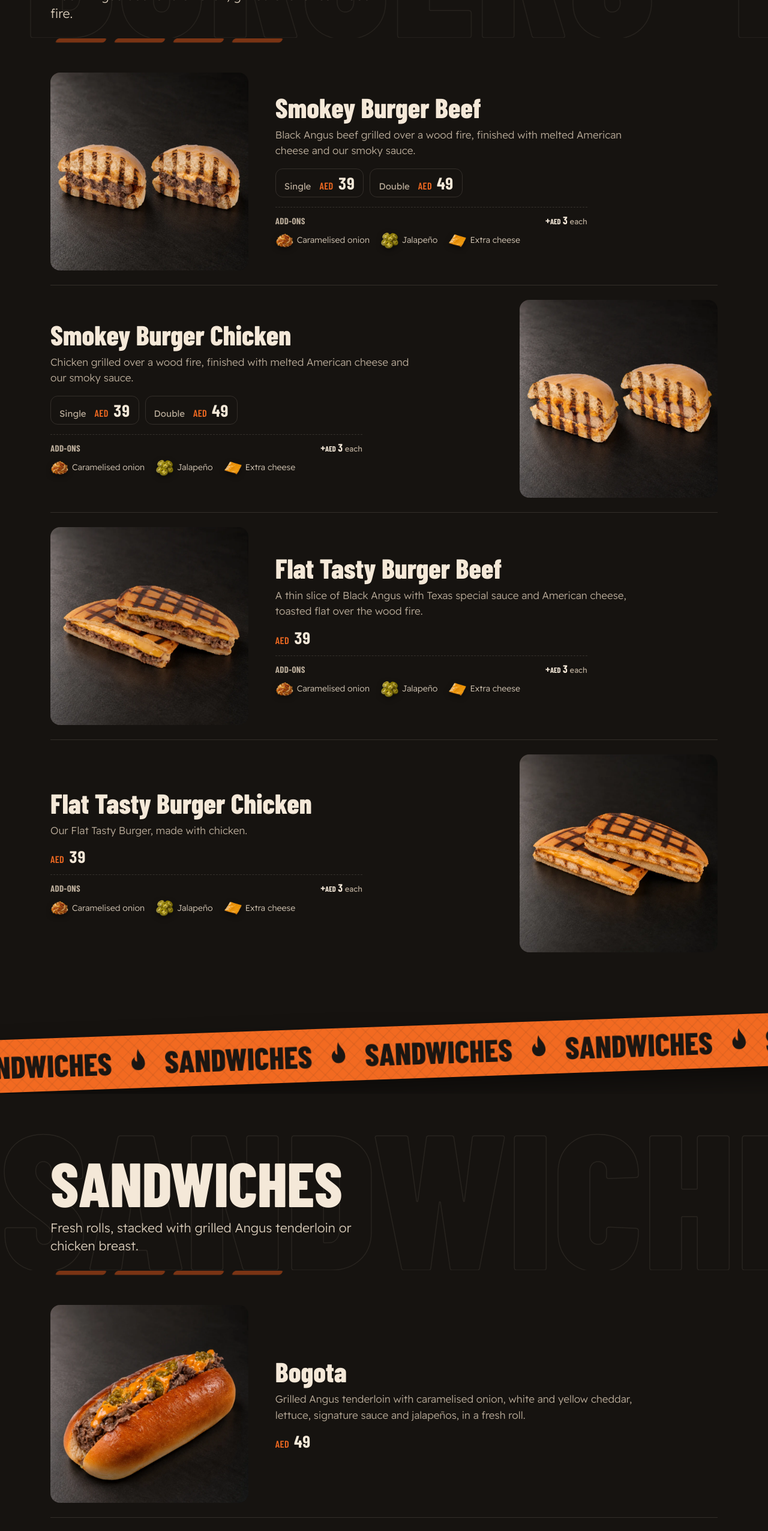
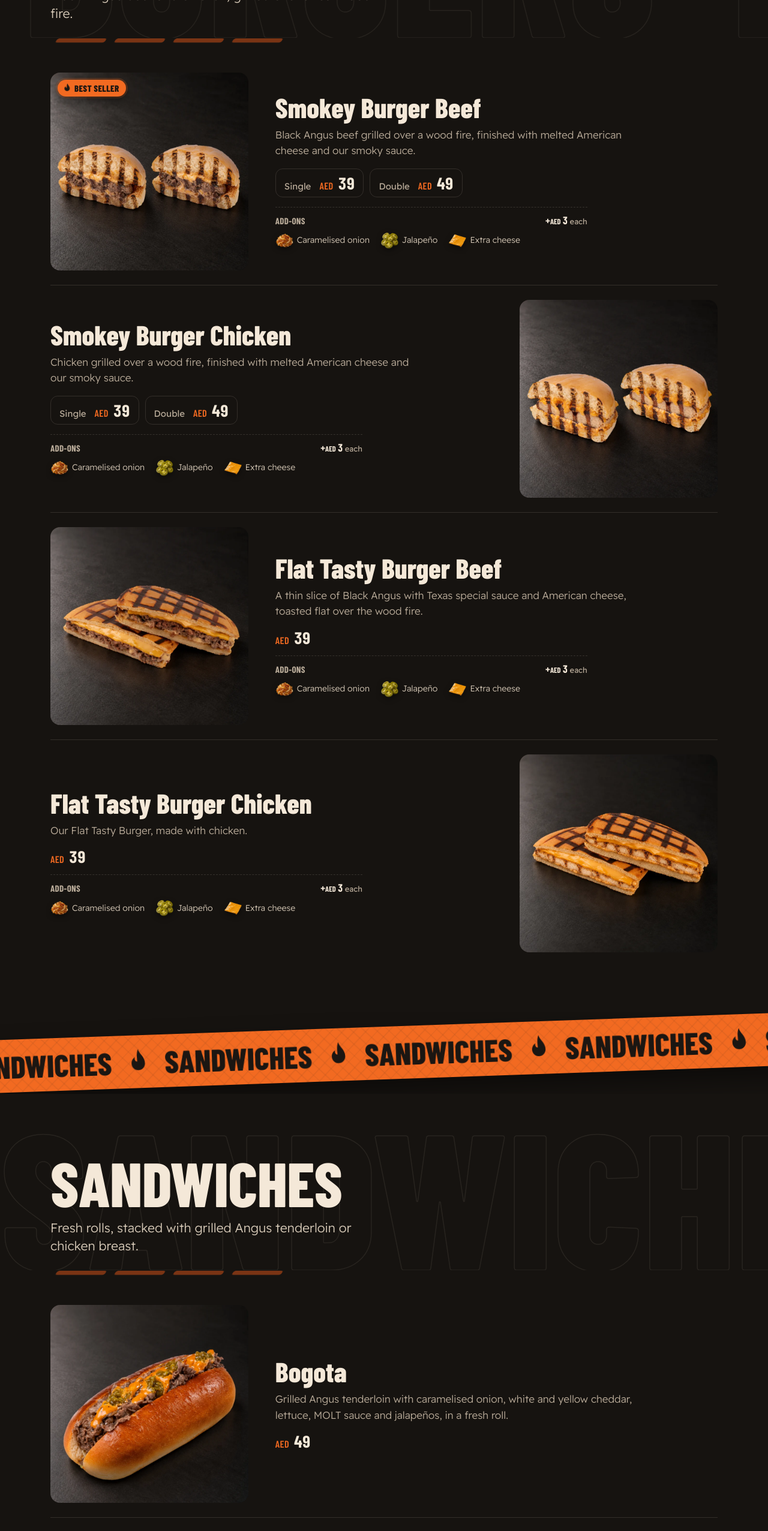
Before and after one commit to MonMoneer/burger-hunch-menu, a plain HTML site: page index.html in a window 1280 px wide. Shown: the part 920-3473 px from the top of the page at 60% size. Drawn offline with Linux system fonts and the light colour scheme.

Commit message:
Best seller badges and original sauce names
- Best seller badge on Smokey Burger Beef, Corn Salad, Hunch Sauce and MOLT Sauce
- Sauce names back to Hunch Sauce and MOLT Sauce

Co-Authored-By: Claude Opus 5.5 <noreply@anthropic.com>
Claude-Session: https://claude.ai/code/session_01593DdNt4ohMA5XQcDxVyGY

```diff
--- a/index.html
+++ b/index.html
@@ -176,6 +176,19 @@ main.swap{animation:swap .45s ease}
 .reveal.seen .copy>:nth-child(3){transition-delay:.18s}
 @media (hover:hover){.item.seen:hover .ph img{transform:scale(1.07)}}
 
+/* best-seller badge */
+.best{position:absolute;top:12px;inset-inline-start:12px;z-index:2;display:inline-flex;align-items:center;gap:7px;padding:7px 12px 6px 10px;border-radius:999px;background:var(--orange);color:#1b1612;font:800 15px/1 var(--display);text-transform:uppercase;letter-spacing:.02em;white-space:nowrap;box-shadow:0 8px 18px rgba(0,0,0,.45),0 0 0 3px rgba(242,106,33,.22);pointer-events:none}
+[dir=rtl] .best{font:700 13px/1.1 var(--text);letter-spacing:0;padding:7px 10px 7px 12px}
+.best svg{width:11px;height:14px;flex:none;fill:#1b1612;transform-origin:50% 90%;animation:flick 1.4s ease-in-out infinite}
+@keyframes flick{0%,100%{transform:scale(1) rotate(-4deg)}50%{transform:scale(1.18,1.08) rotate(4deg)}}
+.cimg .best{top:-8px;left:50%;inset-inline-start:auto;translate:-50% 0;padding:5px 9px 4px 8px;font-size:12px;gap:5px}
+[dir=rtl] .cimg .best{font-size:11px;padding:5px 8px}
+.cimg .best svg{width:9px;height:11px}
+.sheet .best{top:16px;inset-inline-start:16px;font-size:17px;padding:9px 14px 8px 12px}
+.js .reveal .best,.js .saucebar .best{opacity:0;scale:.5}
+.reveal.seen .best{opacity:1;scale:1;transition:opacity .4s ease .55s,scale .6s cubic-bezier(.3,1.6,.5,1) .55s}
+.saucebar.seen .best{opacity:1;scale:1;transition:opacity .4s ease,scale .6s cubic-bezier(.3,1.6,.5,1);transition-delay:calc(var(--k)*140ms + 1.2s)}
+
 /* fries options + burger add-ons */
 .opts{display:flex;flex-wrap:wrap;gap:8px;margin-top:12px}
 .opts span{display:inline-flex;align-items:center;gap:8px;min-height:36px;padding:6px 14px;border-radius:999px;border:1px solid rgba(242,106,33,.45);color:var(--cream);font:600 15px/1 var(--text)}
@@ -295,7 +308,7 @@ dialog.closing[open]::backdrop{animation:fadeOut .22s ease forwards}
   *,*::before,*::after{animation:none!important;transition:none!important}
   html{scroll-behavior:auto}
   .js .splash{display:none}
-  .js .hero h1 .c,.js .beef,.js .sao,.js .reveal .ph img,.js .reveal .copy>*,.js .op .ttl,.js .op .tag,.js .end .sign span,.js .saucebar .plank,.js .saucebar .cimg,.js .saucebar .stag{transform:none;opacity:1;filter:none;clip-path:none}
+  .js .hero h1 .c,.js .beef,.js .sao,.js .reveal .ph img,.js .reveal .copy>*,.js .op .ttl,.js .op .tag,.js .end .sign span,.js .saucebar .plank,.js .saucebar .cimg,.js .saucebar .stag,.js .reveal .best,.js .saucebar .best{transform:none;opacity:1;filter:none;clip-path:none;scale:1}
   .cimg::before{opacity:1}
   .js .lattice{opacity:.75;transform:rotate(-8deg)}
   .sear i{transform:skewX(-35deg) scaleX(1);background:#7a3414}
@@ -350,7 +363,7 @@ const T={
   aed:["All prices are in UAE dirhams (AED).","جميع الأسعار بالدرهم الإماراتي."],
   addons:["Add-ons","إضافات"],each:["each","للواحد"],plain:["Plain","سادة"],seasoned:["Seasoned","بالتوابل"],
   view:["View","عرض"],close:["Close","إغلاق"],sauces:["Sauces","الصوصات"],sbTag:["Add your own touch to your sandwich.","أضف لمستك الخاصة على ساندوتشك."],langBtn:["Switch to Arabic","التبديل إلى الإنجليزية"],
-  cur:["AED","درهم"]
+  cur:["AED","درهم"],best:["Best seller","الأكثر طلبًا"]
 };
 const CATS=[
  {id:"burgers",n:["Burgers","برجر"],t:["Black Angus beef and chicken, grilled over a real wood fire.","لحم بلاك أنجوس ودجاج، مشويّان على نار الحطب."]},
@@ -360,21 +373,21 @@ const CATS=[
 ];
 const ADDONS=[{img:"caramelised-onion",n:["Caramelised onion","بصل مكرمل"]},{img:"jalapeno",n:["Jalapeño","هالبينو"]},{img:"extra-cheese",n:["Extra cheese","جبن إضافي"]}],ADDON_PRICE=3;
 const ITEMS=[
- {c:"burgers",img:"smokey-beef",sizes:[39,49],n:["Smokey Burger Beef","برجر سموكي لحم"],add:1,d:["Black Angus beef grilled over a wood fire, finished with melted American cheese and our smoky sauce.","لحم بلاك أنجوس مشوي على نار الحطب، مع جبن أمريكي ذائب وصوص سموكي."]},
+ {c:"burgers",img:"smokey-beef",best:1,sizes:[39,49],n:["Smokey Burger Beef","برجر سموكي لحم"],add:1,d:["Black Angus beef grilled over a wood fire, finished with melted American cheese and our smoky sauce.","لحم بلاك أنجوس مشوي على نار الحطب، مع جبن أمريكي ذائب وصوص سموكي."]},
  {c:"burgers",img:"smokey-chicken",sizes:[39,49],n:["Smokey Burger Chicken","برجر سموكي دجاج"],add:1,d:["Chicken grilled over a wood fire, finished with melted American cheese and our smoky sauce.","دجاج مشوي على نار الحطب، مع جبن أمريكي ذائب وصوص سموكي."]},
  {c:"burgers",img:"flat-beef",p:39,add:1,n:["Flat Tasty Burger Beef","فلات تيستي برجر لحم"],d:["A thin slice of Black Angus with Texas special sauce and American cheese, toasted flat over the wood fire.","شريحة بلاك أنجوس رقيقة مع صوص تكساس الخاص والجبن الأمريكي، محمّصة على نار الحطب."]},
  {c:"burgers",img:"flat-chicken",p:39,add:1,n:["Flat Tasty Burger Chicken","فلات تيستي برجر دجاج"],d:["Our Flat Tasty Burger, made with chicken.","فلات تيستي برجر، بالدجاج."]},
- {c:"sandwiches",img:"bogota",p:49,n:["Bogota","بوغوتا"],d:["Grilled Angus tenderloin with caramelised onion, white and yellow cheddar, lettuce, signature sauce and jalapeños, in a fresh roll.","شرائح تندرلوين أنجوس مشوية مع بصل مكرمل، وجبن شيدر أبيض وأصفر، وخس، وسيغنتشر صوص، وهالبينو، في خبز رول طازج."]},
+ {c:"sandwiches",img:"bogota",p:49,n:["Bogota","بوغوتا"],d:["Grilled Angus tenderloin with caramelised onion, white and yellow cheddar, lettuce, MOLT sauce and jalapeños, in a fresh roll.","شرائح تندرلوين أنجوس مشوية مع بصل مكرمل، وجبن شيدر أبيض وأصفر، وخس، وصوص مولت، وهالبينو، في خبز رول طازج."]},
  {c:"sandwiches",img:"sao-paulo",p:39,n:["Sao Paulo","ساو باولو"],d:["Grilled chicken breast strips in our special marinade, with lettuce, white cheddar, crispy onion, ranch, honey mustard and chipotle, in a fresh roll.","شرائح صدر دجاج مشوية بتتبيلتنا الخاصة، مع خس وجبن شيدر أبيض وبصل مقرمش وصوص رانش وعسل وخردل وشيبوتلي، في خبز رول طازج."]},
  {c:"appetizers",img:"fries",p:15,opts:["plain","seasoned"],n:["French Fries","بطاطس"],d:["Golden and crispy, plain or seasoned with our spices.","ذهبية ومقرمشة، سادة أو بالتوابل."]},
- {c:"appetizers",img:"cheese-fries",p:25,n:["Cheese Fries","تشيز فرايز"],d:["Fries loaded with American cheddar, house sauce and sliced jalapeños.","بطاطس مغطاة بجبن شيدر أمريكي وهاوس صوص وشرائح هالبينو."]},
- {c:"appetizers",img:"hunch-bites",p:25,n:["Chicken Bites","تشيكن بايتس"],d:["Five pieces of fried chicken breast, served with house sauce.","خمس قطع من صدر الدجاج المقلي، تُقدَّم مع هاوس صوص."]},
+ {c:"appetizers",img:"cheese-fries",p:25,n:["Cheese Fries","تشيز فرايز"],d:["Fries loaded with American cheddar, Hunch sauce and sliced jalapeños.","بطاطس مغطاة بجبن شيدر أمريكي وصوص هنش وشرائح هالبينو."]},
+ {c:"appetizers",img:"hunch-bites",p:25,n:["Chicken Bites","تشيكن بايتس"],d:["Five pieces of fried chicken breast, served with Hunch sauce.","خمس قطع من صدر الدجاج المقلي، تُقدَّم مع صوص هنش."]},
  {c:"appetizers",img:"cheese-nachos",p:15,n:["Cheese Nachos","ناتشوز بالجبنة"],d:["Two fried nachos filled with American cheese and jalapeños.","قطعتان من الناتشوز المقلي محشوتان بالجبن الأمريكي والهالبينو."]},
- {c:"appetizers",img:"corn-salad",p:20,n:["Corn Salad","سلطة الذرة"],d:["Grilled corn, feta, fresh coriander, tomatoes, green peppers and spring onions, with lemon mayonnaise.","ذرة مشوية مع جبنة الفيتا، والكزبرة الطازجة، والطماطم، والفلفل الأخضر، والبصل الأخضر، مع صوص المايونيز بالليمون."]},
- {c:"appetizers",s:1,g:"h",sn:["House","هاوس"],img:"hunch-sauce",p:6,n:["House Sauce","هاوس صوص"]},
+ {c:"appetizers",img:"corn-salad",best:1,p:20,n:["Corn Salad","سلطة الذرة"],d:["Grilled corn, feta, fresh coriander, tomatoes, green peppers and spring onions, with lemon mayonnaise.","ذرة مشوية مع جبنة الفيتا، والكزبرة الطازجة، والطماطم، والفلفل الأخضر، والبصل الأخضر، مع صوص المايونيز بالليمون."]},
+ {c:"appetizers",s:1,g:"h",sn:["Hunch","هنش"],img:"hunch-sauce",p:6,best:1,n:["Hunch Sauce","صوص هنش"]},
  {c:"appetizers",s:1,g:"h",sn:["Smokey","سموكي"],img:"smokey-sauce",p:6,n:["Smokey Sauce","صوص سموكي"]},
  {c:"appetizers",s:1,g:"h",sn:["Algerian","الجيريا"],img:"algerian-sauce",p:6,n:["Algerian Sauce","صوص الجيريا"]},
- {c:"appetizers",s:1,g:"m",sn:["Signature","سيغنتشر"],img:"molt-sauce",p:5,n:["Signature Sauce","سيغنتشر صوص"]},
+ {c:"appetizers",s:1,g:"m",sn:["MOLT","مولت"],img:"molt-sauce",p:5,best:1,n:["MOLT Sauce","صوص مولت"]},
  {c:"appetizers",s:1,g:"m",sn:["Special","خاص"],img:"special-sauce",p:5,n:["Special Sauce","صوص خاص"]},
  {c:"appetizers",s:1,g:"m",sn:["Honey Mustard","عسل وخردل"],img:"honey-mustard",p:5,n:["Honey Mustard","صوص العسل والخردل"]},
  {c:"drinks",img:"soft-drinks",p:8,n:["Soft Drinks","مشروبات غازية"],d:["Pepsi, Diet Pepsi, 7UP, 7UP Free or Mirinda Orange.","بيبسي، بيبسي دايت، سفن أب، سفن أب فري أو ميرندا برتقال."]},
@@ -393,13 +406,14 @@ const money=v=>L?`${v} <span class="cur">${T.cur[1]}</span>`:`<span class="cur">
 const pricesHTML=(it,solo)=>it.sizes
   ?`<div class="prices">${it.sizes.map((v,i)=>`<span class="price"><span class="lb">${T[i?"double":"single"][L]}</span>${money(v)}</span>`).join("")}</div>`
   :`<div class="prices"><span class="price${solo?" solo":""}">${money(it.p)}</span></div>`;
-const pic=(it,lazy)=>`<div class="ph"><img src="assets/photos/${it.img}.webp" width="840" height="840" alt="${esc(it.n[L])}"${lazy?' loading="lazy" decoding="async"':""}></div>`;
+const badge=it=>it.best?`<span class="best">${FLAME}${T.best[L]}</span>`:"";
+const pic=(it,lazy)=>`<div class="ph"><img src="assets/photos/${it.img}.webp" width="840" height="840" alt="${esc(it.n[L])}"${lazy?' loading="lazy" decoding="async"':""}>${badge(it)}</div>`;
 const optsHTML=it=>it.opts?`<div class="opts">${it.opts.map(o=>`<span>${T[o][L]}</span>`).join("")}</div>`:"";
 const addsHTML=it=>it.add?`<div class="adds"><div class="adds-h"><span class="adds-l">${T.addons[L]}</span><span class="adds-p">+${money(ADDON_PRICE)} <small>${T.each[L]}</small></span></div><div class="adds-row">${ADDONS.map(a=>`<span class="add"><img src="assets/addons/${a.img}.webp" width="160" height="160" alt="" loading="lazy">${esc(a.n[L])}</span>`).join("")}</div></div>`:"";
 const row=(it,i,k)=>`<article class="item reveal${k%2?" flip":""}" data-i="${i}">${pic(it,i>1)}<div class="copy"><h3 class="name">${esc(it.n[L])}</h3>${it.d?`<p class="desc">${esc(it.d[L])}</p>`:""}${pricesHTML(it,true)}${optsHTML(it)}${addsHTML(it)}</div><button class="hit" type="button" data-open="${i}" aria-label="${T.view[L]}: ${esc(it.n[L])}"></button></article>`;
 const saucebar=list=>{
   const shelf=(xs,off)=>`<div class="grp">
-    <div class="cups">${xs.map(([it,i],k)=>`<button class="cimg" type="button" style="--k:${k+off}" data-open="${i}" data-cup="${i}" aria-label="${T.view[L]}: ${esc(it.n[L])}, ${it.p} ${T.cur[L]}"><img src="assets/sauces/${it.img}.webp" width="420" height="370" alt="" loading="lazy" decoding="async"></button>`).join("")}</div>
+    <div class="cups">${xs.map(([it,i],k)=>`<button class="cimg" type="button" style="--k:${k+off}" data-open="${i}" data-cup="${i}" aria-label="${T.view[L]}: ${esc(it.n[L])}, ${it.p} ${T.cur[L]}${it.best?", "+T.best[L]:""}"><img src="assets/sauces/${it.img}.webp" width="420" height="370" alt="" loading="lazy" decoding="async">${badge(it)}</button>`).join("")}</div>
     <div class="plank" aria-hidden="true"></div>
     <div class="tags">${xs.map(([it,i],k)=>`<button class="stag" type="button" style="--k:${k+off};--tilt:${[-2.5,1.5,-1][k]}deg" data-open="${i}" aria-label="${T.view[L]}: ${esc(it.n[L])}">${esc(it.sn[L])}<span class="sp">${money(it.p)}</span></button>`).join("")}</div></div>`;
   return `<div class="saucebar"><h3 class="sub">${T.sauces[L]}</h3><p class="sb-tag">${T.sbTag[L]}</p><div class="shelves">${shelf(list.slice(0,3),0)}${shelf(list.slice(3),3)}</div></div>`;
@@ -495,7 +509,7 @@ document.fonts&&document.fonts.ready.then(()=>{measure();first=true});
 const dlg=$("#sheet");
 function openItem(i,src){
   const it=ITEMS[i];
-  $("#sheet-in").innerHTML=`<div class="big"><img src="assets/photos/${it.img}.webp" width="840" height="840" alt="${esc(it.n[L])}"></div><div class="body"><h3 class="name" id="sheet-name">${esc(it.n[L])}</h3>${it.d?`<p class="desc">${esc(it.d[L])}</p>`:""}${pricesHTML(it,false)}${optsHTML(it)}${addsHTML(it)}</div>`;
+  $("#sheet-in").innerHTML=`<div class="big"><img src="assets/photos/${it.img}.webp" width="840" height="840" alt="${esc(it.n[L])}">${badge(it)}</div><div class="body"><h3 class="name" id="sheet-name">${esc(it.n[L])}</h3>${it.d?`<p class="desc">${esc(it.d[L])}</p>`:""}${pricesHTML(it,false)}${optsHTML(it)}${addsHTML(it)}</div>`;
   const fly=!RM&&src&&dlg.showModal&&dlg.animate;
   dlg.classList.toggle("flip",!!fly);
   if(dlg.showModal)dlg.showModal();else dlg.setAttribute("open","");
```
